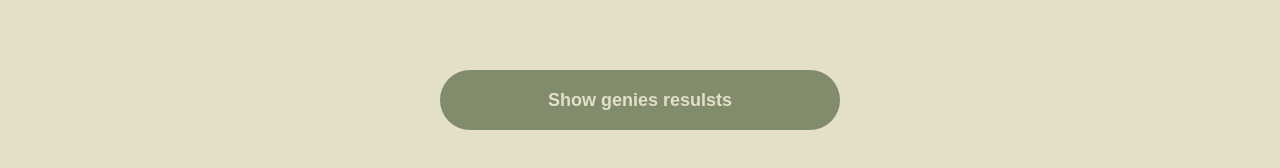
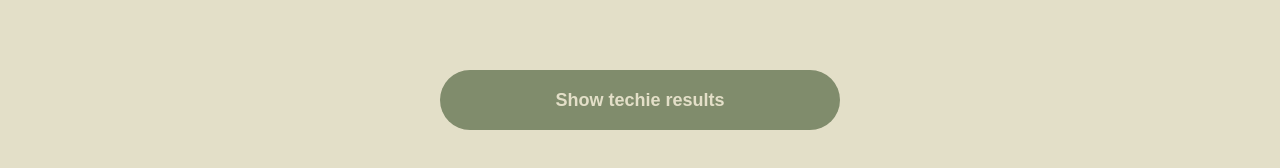
Before and after one commit to ChidiChris/score-management-app, a React (Create React App) app: page /app in a window 1280 px wide. Shown: the part 366-534 px from the top of the page. Built offline with nearby package versions, Linux system fonts and the light colour scheme.

Commit message:
Update Menu.js

```diff
--- a/src/pages/Menu/Menu.js
+++ b/src/pages/Menu/Menu.js
@@ -35,7 +35,7 @@ function Menu() {
 
       {!isOpen && (
         <div className="btnR">
-          <Button onClick={handleIsOpen}>Show genies resulsts</Button>
+          <Button onClick={handleIsOpen}>Show techie results</Button>
         </div>
       )}
       {isOpen &&
```
